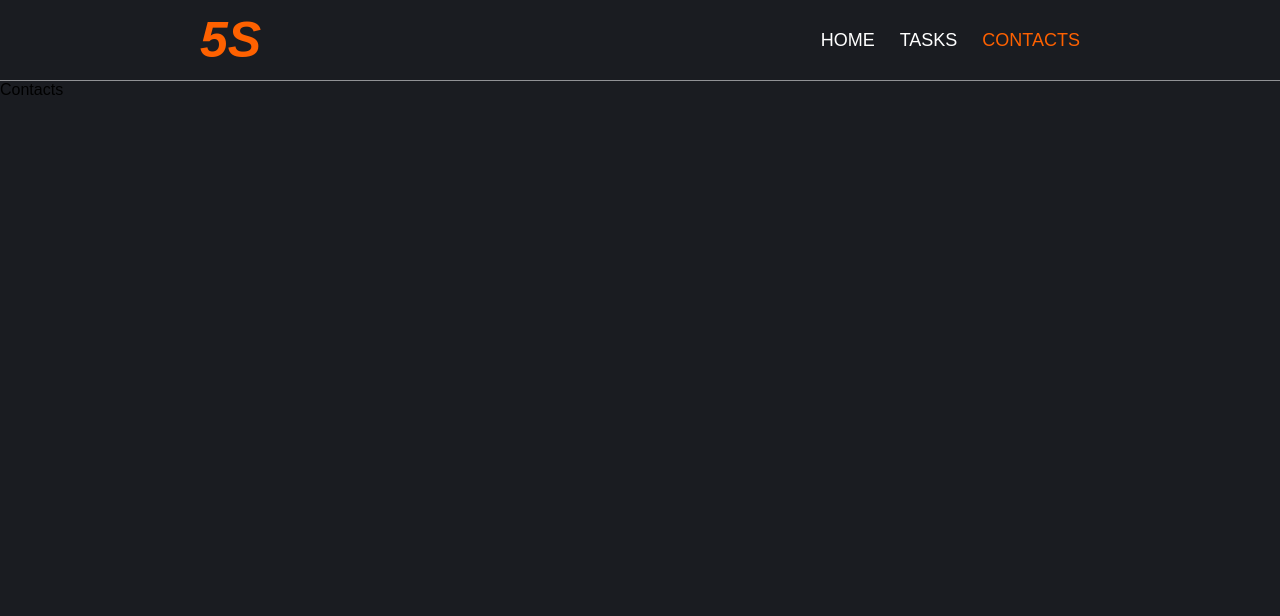
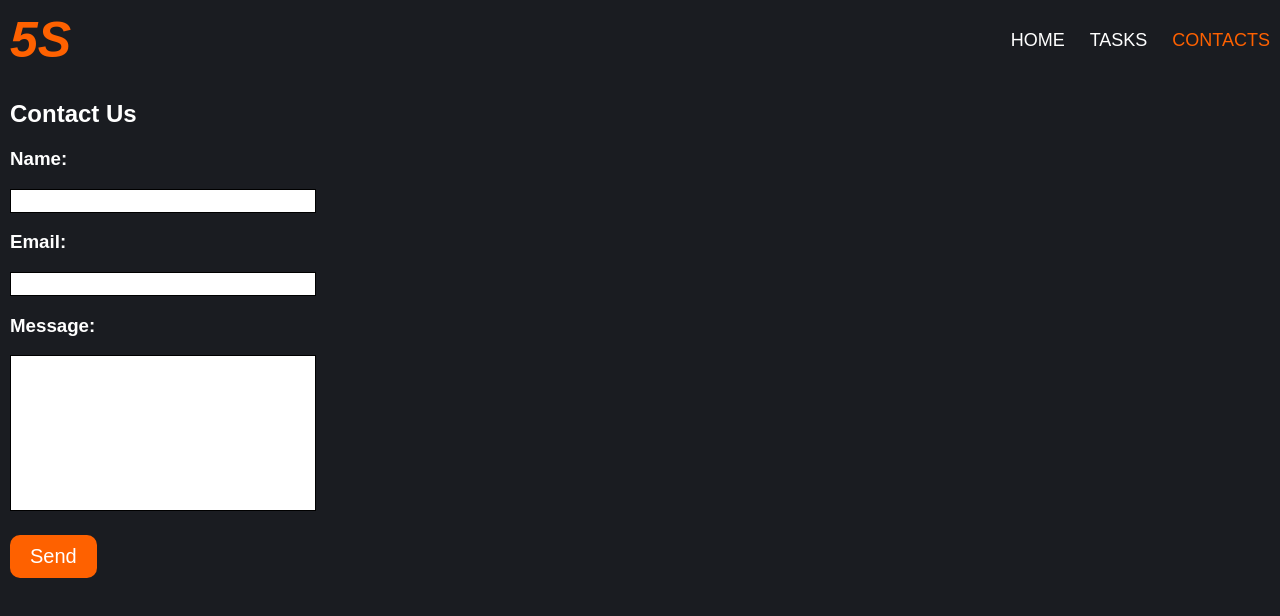
Before and after one commit to aliakseidomut/5s-processes, a React (Vite) app: page /contacts in a window 1280 px wide. Shown: the top 616 px of the page. Built offline with nearby package versions, Linux system fonts and the light colour scheme.

Commit message:
feat: add contacts page

```diff
--- a/src/components/Header.tsx
+++ b/src/components/Header.tsx
@@ -3,7 +3,7 @@ import styles from "@styles/Header.module.css";
 
 export default function Header() {
   return (
-    <header className={styles.Header}>
+    <header className={`${styles.Header} container`}>
       <NavLink className={styles.logo} to={"/"}>
         5S
       </NavLink>
--- a/src/pages/Contacts.tsx
+++ b/src/pages/Contacts.tsx
@@ -1,3 +1,47 @@
+import styles from "@styles/Contacts.module.css";
+import useInput from "@utils/useInput";
+import { FormEvent } from "react";
+
 export default function Contacts() {
-  return <main>Contacts</main>;
+  const name = useInput("");
+  const email = useInput("");
+  const message = useInput("");
+
+  const handleSubmit = (e: FormEvent) => {
+    e.preventDefault();
+    console.log(
+      JSON.stringify({
+        name: name.value,
+        email: email.value,
+        message: message.value,
+      })
+    );
+
+    name.value = "";
+    email.value = "";
+    message.value = "";
+  };
+
+  return (
+    <main className={`${styles.Contacts} container`}>
+      <h2>Contact Us</h2>
+      <form onSubmit={handleSubmit}>
+        <div>
+          <h3>Name:</h3>
+          <input className={styles.input} type="text" {...name} required />
+        </div>
+        <div>
+          <h3>Email:</h3>
+          <input className={styles.input} type="email" {...email} required />
+        </div>
+        <div>
+          <h3>Message:</h3>
+          <textarea className={styles.textarea} {...message} required />
+        </div>
+        <button className={styles.button} type="submit">
+          Send
+        </button>
+      </form>
+    </main>
+  );
 }
--- a/src/pages/Home.tsx
+++ b/src/pages/Home.tsx
@@ -2,15 +2,15 @@ import styles from "@styles/Home.module.css";
 
 export default function Home() {
   return (
-    <main>
+    <main className={styles.Home}>
       <div className={styles.first}>
-        <h1 className={styles.h1}>
+        <h1 className={`${styles.h1} container`}>
           Lorem Ipsum is simply dummy text of the printing and typesetting
           industry.
         </h1>
       </div>
 
-      <p className={styles.p}>
+      <p className={`${styles.p} container`}>
         Lorem Ipsum has been the industry's standard dummy text ever since the
         1500s, when an unknown printer took a galley of type and scrambled it to
         make a type specimen book. It has survived not only five centuries, but
--- /dev/null
+++ b/src/styles/Contacts.module.css
@@ -0,0 +1,29 @@
+.input {
+  width: 300px;
+  border: 1px solid #000000;
+  height: 20px;
+}
+
+.textarea {
+  resize: none;
+  height: 150px;
+  width: 300px;
+  border: 1px solid #000000;
+}
+
+.button {
+  background-color: #fe6100;
+  color: #ffffff;
+  border: none;
+  border-radius: 10px;
+  padding: 10px 20px;
+  cursor: pointer;
+  font-family: sans-serif;
+  font-size: 20px;
+  margin-top: 20px;
+  transition: all 0.1s;
+}
+
+.button:hover {
+  background-color: #ff7e29;
+}
--- a/src/styles/Header.module.css
+++ b/src/styles/Header.module.css
@@ -3,8 +3,6 @@
   justify-content: space-between;
   align-items: center;
   height: 80px;
-  border-bottom: 1px solid #ffffff85;
-  padding: 0 200px;
 }
 
 .logo {
--- a/src/styles/Home.module.css
+++ b/src/styles/Home.module.css
@@ -10,14 +10,11 @@
 }
 
 .h1 {
-  margin: 0 auto;
   font-size: 50px;
-  width: 1000px;
 }
 
 .p {
-  padding: 0 200px;
   color: #ffffff;
   font-size: 25px;
-  margin-top: 100px;
+  margin-top: 50px;
 }
--- a/src/styles/index.css
+++ b/src/styles/index.css
@@ -2,4 +2,11 @@ body {
   margin: 0;
   background-color: #1a1c21;
   font-family: sans-serif;
+  color: #ffffff;
 }
+
+.container {
+  max-width: 1400px;
+  padding: 0 10px;
+  margin: 0 auto;
+}
--- /dev/null
+++ b/src/utils/useInput.ts
@@ -0,0 +1,14 @@
+import { ChangeEvent, useState } from "react";
+
+export default function useInput(initialValue: string): {
+  value: string;
+  onChange: (e: ChangeEvent<HTMLInputElement | HTMLTextAreaElement>) => void;
+} {
+  const [value, setValue] = useState(initialValue);
+
+  const onChange = (e: ChangeEvent<HTMLInputElement | HTMLTextAreaElement>) => {
+    setValue(e.target.value);
+  };
+
+  return { value, onChange };
+}
```
